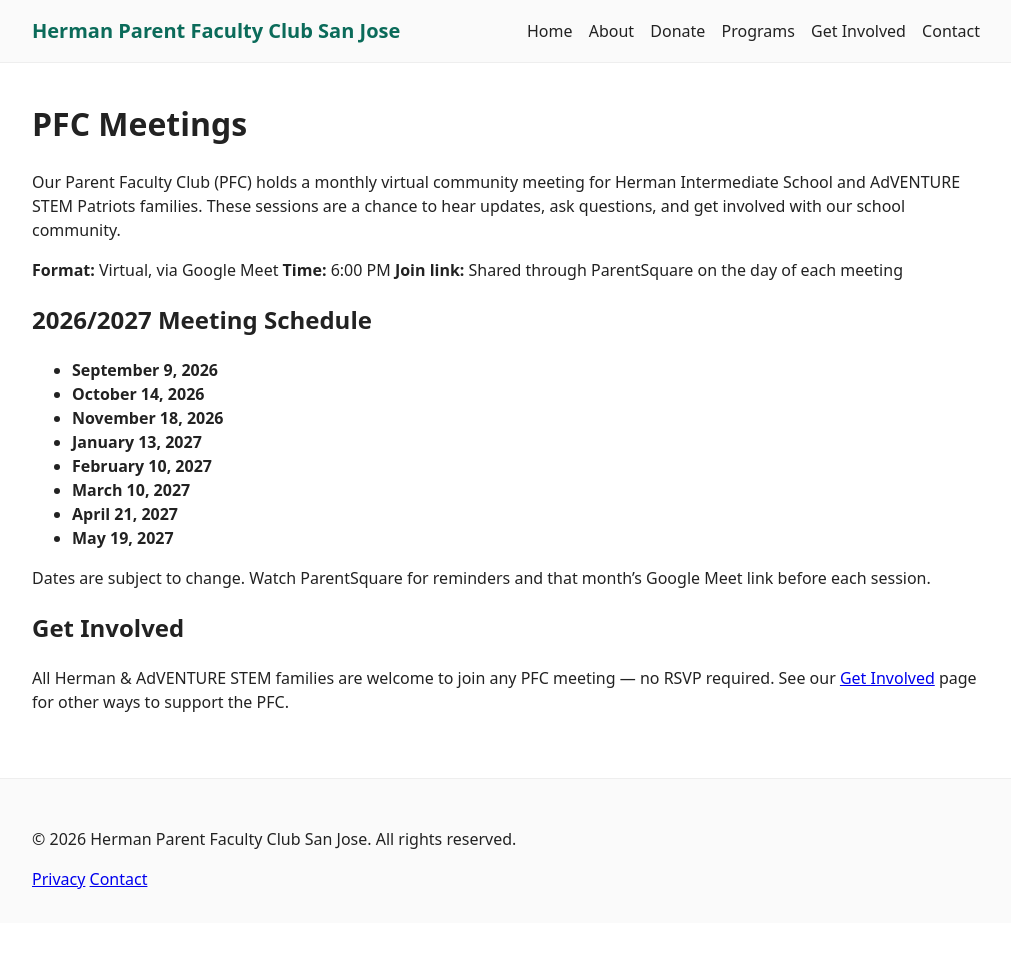
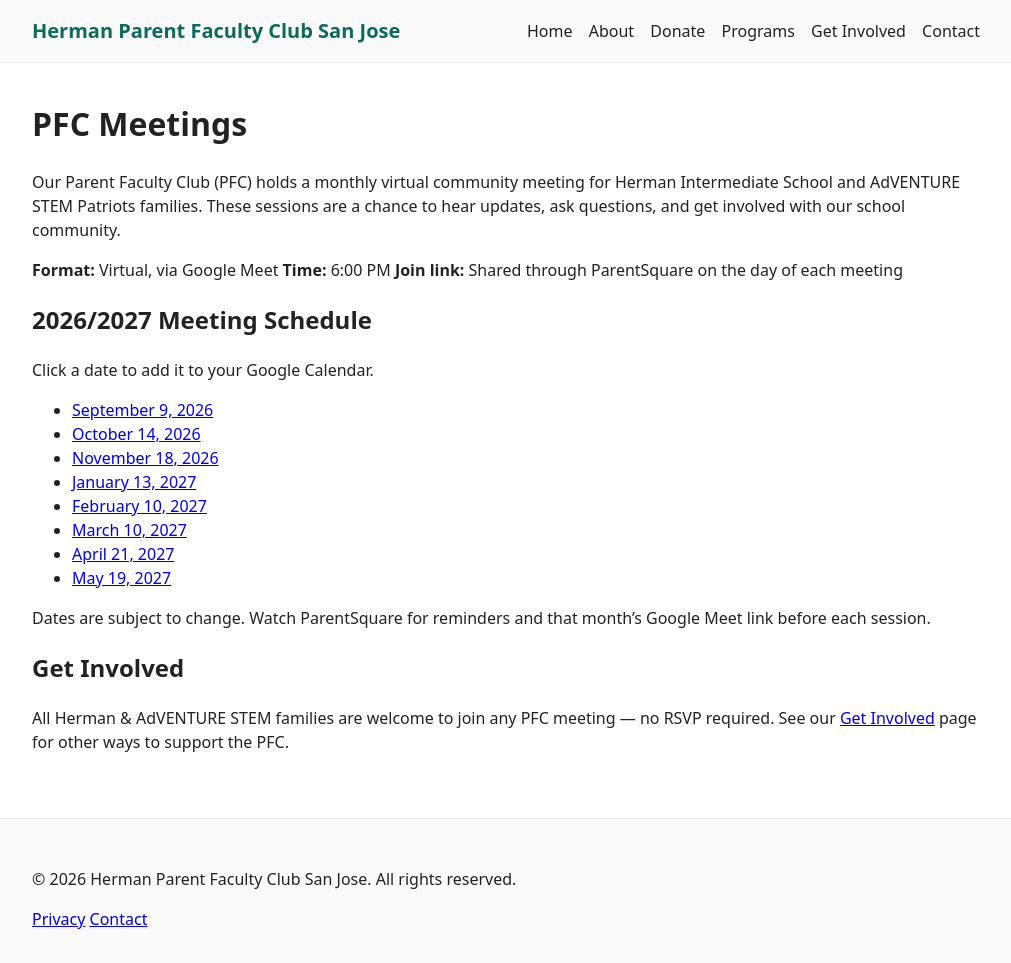
Before and after one commit to hermanparentfacultyclub/www, a Jekyll site: the page built from meetings.md, in a window 1280 px wide. Shown: the whole page, without its empty margins (134-1145 px from the left). Built offline with Jekyll 4.4.1, drawn with Linux system fonts in a browser that asks for light colours; before the commit the page ends 923 px from its top, so only the background shows below that.

Commit message:
Update meetings.md

```diff
--- a/meetings.md
+++ b/meetings.md
@@ -13,14 +13,16 @@ Our Parent Faculty Club (PFC) holds a monthly virtual community meeting for Herm
 
 ## 2026/2027 Meeting Schedule
 
-- **September 9, 2026**
-- **October 14, 2026**
-- **November 18, 2026**
-- **January 13, 2027**
-- **February 10, 2027**
-- **March 10, 2027**
-- **April 21, 2027**
-- **May 19, 2027**
+Click a date to add it to your Google Calendar.
+
+- [September 9, 2026](https://calendar.google.com/calendar/render?action=TEMPLATE&text=Herman+PFC+Meeting&dates=20260910T010000Z/20260910T020000Z&details=Monthly+virtual+Parent+Faculty+Club+meeting+for+Herman+Intermediate+School+%26+AdVENTURE+STEM.+Join+link+will+be+shared+via+ParentSquare+on+the+day+of+the+meeting.&location=Virtual+-+Google+Meet+link+shared+via+ParentSquare&ctz=America/Los_Angeles){:target="_blank" rel="noopener"}
+- [October 14, 2026](https://calendar.google.com/calendar/render?action=TEMPLATE&text=Herman+PFC+Meeting&dates=20261015T010000Z/20261015T020000Z&details=Monthly+virtual+Parent+Faculty+Club+meeting+for+Herman+Intermediate+School+%26+AdVENTURE+STEM.+Join+link+will+be+shared+via+ParentSquare+on+the+day+of+the+meeting.&location=Virtual+-+Google+Meet+link+shared+via+ParentSquare&ctz=America/Los_Angeles){:target="_blank" rel="noopener"}
+- [November 18, 2026](https://calendar.google.com/calendar/render?action=TEMPLATE&text=Herman+PFC+Meeting&dates=20261119T020000Z/20261119T030000Z&details=Monthly+virtual+Parent+Faculty+Club+meeting+for+Herman+Intermediate+School+%26+AdVENTURE+STEM.+Join+link+will+be+shared+via+ParentSquare+on+the+day+of+the+meeting.&location=Virtual+-+Google+Meet+link+shared+via+ParentSquare&ctz=America/Los_Angeles){:target="_blank" rel="noopener"}
+- [January 13, 2027](https://calendar.google.com/calendar/render?action=TEMPLATE&text=Herman+PFC+Meeting&dates=20270114T020000Z/20270114T030000Z&details=Monthly+virtual+Parent+Faculty+Club+meeting+for+Herman+Intermediate+School+%26+AdVENTURE+STEM.+Join+link+will+be+shared+via+ParentSquare+on+the+day+of+the+meeting.&location=Virtual+-+Google+Meet+link+shared+via+ParentSquare&ctz=America/Los_Angeles){:target="_blank" rel="noopener"}
+- [February 10, 2027](https://calendar.google.com/calendar/render?action=TEMPLATE&text=Herman+PFC+Meeting&dates=20270211T020000Z/20270211T030000Z&details=Monthly+virtual+Parent+Faculty+Club+meeting+for+Herman+Intermediate+School+%26+AdVENTURE+STEM.+Join+link+will+be+shared+via+ParentSquare+on+the+day+of+the+meeting.&location=Virtual+-+Google+Meet+link+shared+via+ParentSquare&ctz=America/Los_Angeles){:target="_blank" rel="noopener"}
+- [March 10, 2027](https://calendar.google.com/calendar/render?action=TEMPLATE&text=Herman+PFC+Meeting&dates=20270311T020000Z/20270311T030000Z&details=Monthly+virtual+Parent+Faculty+Club+meeting+for+Herman+Intermediate+School+%26+AdVENTURE+STEM.+Join+link+will+be+shared+via+ParentSquare+on+the+day+of+the+meeting.&location=Virtual+-+Google+Meet+link+shared+via+ParentSquare&ctz=America/Los_Angeles){:target="_blank" rel="noopener"}
+- [April 21, 2027](https://calendar.google.com/calendar/render?action=TEMPLATE&text=Herman+PFC+Meeting&dates=20270422T010000Z/20270422T020000Z&details=Monthly+virtual+Parent+Faculty+Club+meeting+for+Herman+Intermediate+School+%26+AdVENTURE+STEM.+Join+link+will+be+shared+via+ParentSquare+on+the+day+of+the+meeting.&location=Virtual+-+Google+Meet+link+shared+via+ParentSquare&ctz=America/Los_Angeles){:target="_blank" rel="noopener"}
+- [May 19, 2027](https://calendar.google.com/calendar/render?action=TEMPLATE&text=Herman+PFC+Meeting&dates=20270520T010000Z/20270520T020000Z&details=Monthly+virtual+Parent+Faculty+Club+meeting+for+Herman+Intermediate+School+%26+AdVENTURE+STEM.+Join+link+will+be+shared+via+ParentSquare+on+the+day+of+the+meeting.&location=Virtual+-+Google+Meet+link+shared+via+ParentSquare&ctz=America/Los_Angeles){:target="_blank" rel="noopener"}
 
 Dates are subject to change. Watch ParentSquare for reminders and that month's Google Meet link before each session.
 
```
